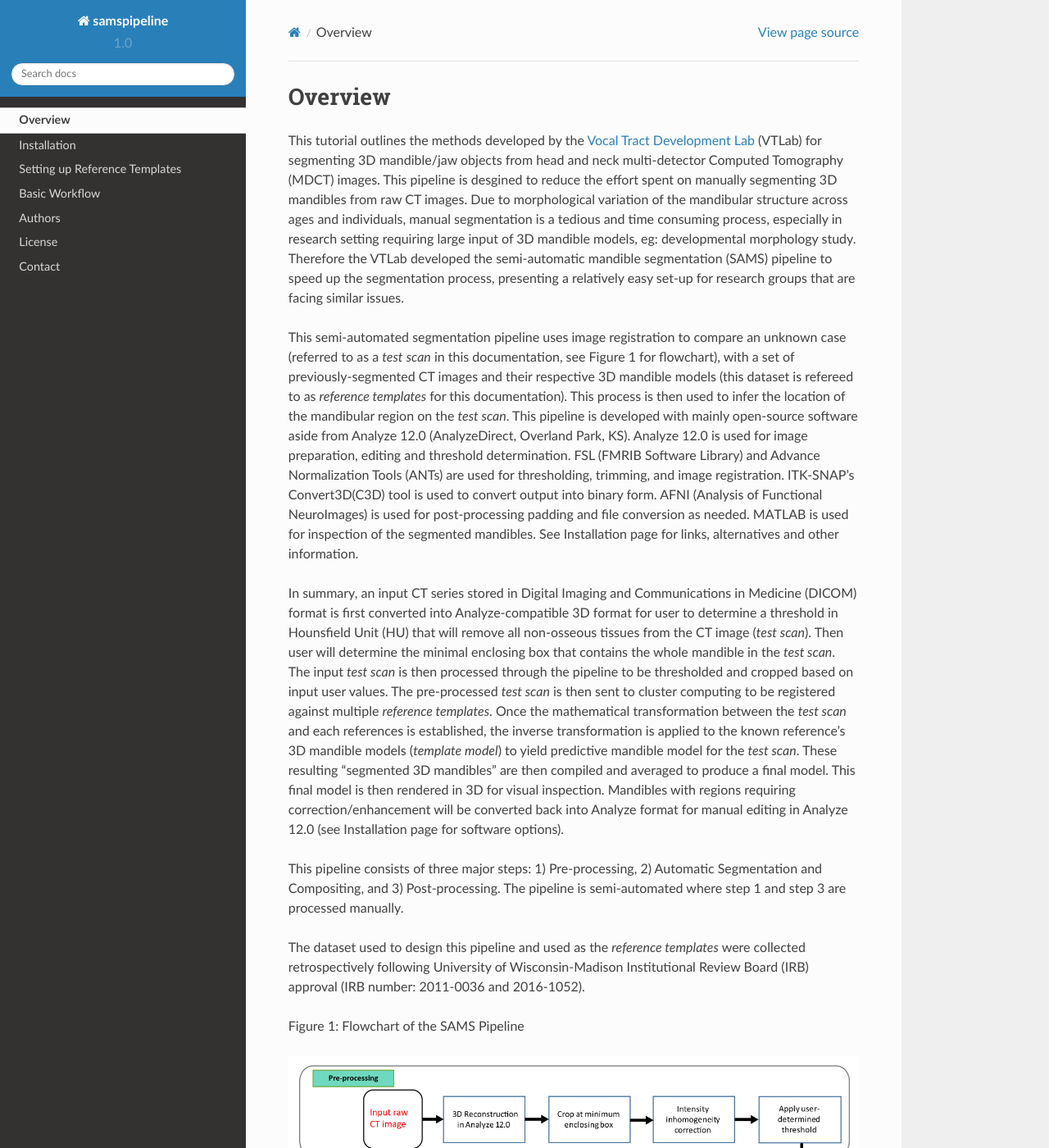
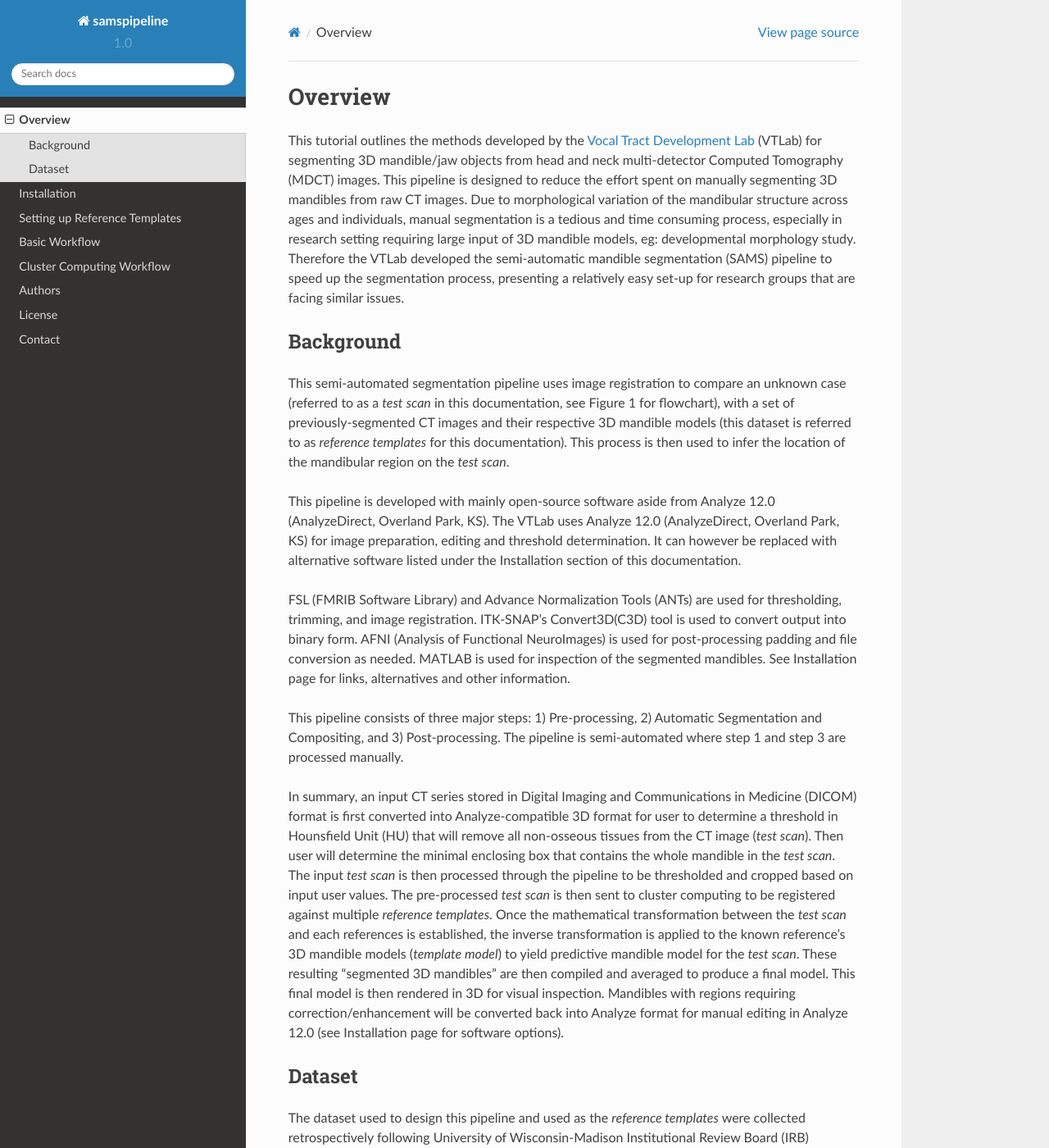
Before and after one commit to ychuang6/sams-documentation, a Sphinx documentation site: the page built from source/overview.rst, in a window 1280 px wide and 1400 px high. Shown: the whole window at 82% size. Built offline with Sphinx 7.4.7 and the Read the Docs theme 2.0.0, drawn with Linux system fonts in a browser that asks for light colours.

Commit message:
new file:   build/doctrees/chtcwork.doctree 	modified:   build/doctrees/environment.pickle 	modified:   build/doctrees/index.doctree 	modified:   build/doctrees/overview.doctree 	new file:   build/html/_sources/chtcwork.rst.txt 	modified:   build/html/_sources/index.rst.txt 	modified:   build/html/_sources/overview.rst.txt 	new file:   build/html/chtcwork.html 	modified:   build/html/genindex.html 	modified:   build/html/index.html 	modified:   build/html/objects.inv 	modified:   build/html/overview.html 	modified:   build/html/search.html 	modified:   build/html/searchindex.js 	new file:   source/chtcwork.rst 	modified:   source/index.rst 	modified:   source/overview.rst

```diff
--- a/source/index.rst
+++ b/source/index.rst
@@ -23,6 +23,7 @@ Contents:
    installation
    settingtemplate
    pipeline
+   chtcwork
    authors
    license
    help
--- a/source/overview.rst
+++ b/source/overview.rst
@@ -1,14 +1,22 @@
 Overview
 ========
 
-This tutorial outlines the methods developed by the `Vocal Tract Development Lab <http://www.waisman.wisc.edu/vocal>`_ (VTLab) for segmenting 3D mandible/jaw objects from head and neck multi-detector Computed Tomography (MDCT) images. This pipeline is desgined to reduce the effort spent on manually segmenting 3D mandibles from raw CT images. Due to morphological variation of the mandibular structure across ages and individuals, manual segmentation is a tedious and time consuming process, especially in research setting requiring large input of 3D mandible models, eg: developmental morphology study. Therefore the VTLab developed the semi-automatic mandible segmentation (SAMS) pipeline to speed up the segmentation process, presenting a relatively easy set-up for research groups that are facing similar issues.
+This tutorial outlines the methods developed by the `Vocal Tract Development Lab <http://www.waisman.wisc.edu/vocal>`_ (VTLab) for segmenting 3D mandible/jaw objects from head and neck multi-detector Computed Tomography (MDCT) images. This pipeline is designed to reduce the effort spent on manually segmenting 3D mandibles from raw CT images. Due to morphological variation of the mandibular structure across ages and individuals, manual segmentation is a tedious and time consuming process, especially in research setting requiring large input of 3D mandible models, eg: developmental morphology study. Therefore the VTLab developed the semi-automatic mandible segmentation (SAMS) pipeline to speed up the segmentation process, presenting a relatively easy set-up for research groups that are facing similar issues.
 
-This semi-automated segmentation pipeline uses image registration to compare an unknown case (referred to as a *test* *scan* in this documentation, see Figure 1 for flowchart), with a set of previously-segmented CT images and their respective 3D mandible models (this dataset is refereed to as *reference templates* for this documentation). This process is then used to infer the location of the mandibular region on the *test scan*. This pipeline is developed with mainly open-source software aside from Analyze 12.0 (AnalyzeDirect, Overland Park, KS). Analyze 12.0 is used for image preparation, editing and threshold determination. FSL (FMRIB Software Library) and Advance Normalization Tools (ANTs) are used for thresholding, trimming, and image registration. ITK-SNAP's Convert3D(C3D) tool is used to convert output into binary form. AFNI (Analysis of Functional NeuroImages) is used for post-processing padding and file conversion as needed. MATLAB is used for inspection of the segmented mandibles. See Installation page for links, alternatives and other information.
+Background
+~~~~~~~~~~
+This semi-automated segmentation pipeline uses image registration to compare an unknown case (referred to as a *test* *scan* in this documentation, see Figure 1 for flowchart), with a set of previously-segmented CT images and their respective 3D mandible models (this dataset is referred to as *reference templates* for this documentation). This process is then used to infer the location of the mandibular region on the *test scan*.
+
+This pipeline is developed with mainly open-source software aside from Analyze 12.0 (AnalyzeDirect, Overland Park, KS). The VTLab uses Analyze 12.0 (AnalyzeDirect, Overland Park, KS) for image preparation, editing and threshold determination. It can however be replaced with alternative software listed under the Installation section of this documentation.
+
+FSL (FMRIB Software Library) and Advance Normalization Tools (ANTs) are used for thresholding, trimming, and image registration. ITK-SNAP's Convert3D(C3D) tool is used to convert output into binary form. AFNI (Analysis of Functional NeuroImages) is used for post-processing padding and file conversion as needed. MATLAB is used for inspection of the segmented mandibles. See Installation page for links, alternatives and other information.
+
+This pipeline consists of three major steps: 1) Pre-processing, 2) Automatic Segmentation and Compositing, and 3) Post-processing. The pipeline is semi-automated where step 1 and step 3 are processed manually.
 
 In summary, an input CT series stored in Digital Imaging and Communications in Medicine (DICOM) format is first converted into Analyze-compatible 3D format for user to determine a threshold in Hounsfield Unit (HU) that will remove all non-osseous tissues from the CT image (*test scan*). Then user will determine the minimal enclosing box that contains the whole mandible in the *test scan*. The input *test scan* is then processed through the pipeline to be thresholded and cropped based on input user values. The pre-processed *test scan* is then sent to cluster computing to be registered against multiple *reference templates*. Once the mathematical transformation between the *test scan* and each references is established, the inverse transformation is applied to the known reference's 3D mandible models (*template model*) to yield predictive mandible model for the *test scan*. These resulting "segmented 3D mandibles" are then compiled and averaged to produce a final model. This final model is then rendered in 3D for visual inspection. Mandibles with regions requiring correction/enhancement will be converted back into Analyze format for manual editing in Analyze 12.0 (see Installation page for software options).
 
-This pipeline consists of three major steps: 1) Pre-processing, 2) Automatic Segmentation and Compositing, and 3) Post-processing. The pipeline is semi-automated where step 1 and step 3 are processed manually.
-
+Dataset
+~~~~~~~
 The dataset used to design this pipeline and used as the *reference templates* were collected retrospectively following University of Wisconsin-Madison Institutional Review Board (IRB) approval (IRB number: 2011-0036 and 2016-1052).
 
 Figure 1: Flowchart of the SAMS Pipeline
```
Also changed, not shown: source/chtcwork.rst (added, +83 -0 lines), 14 other files.
